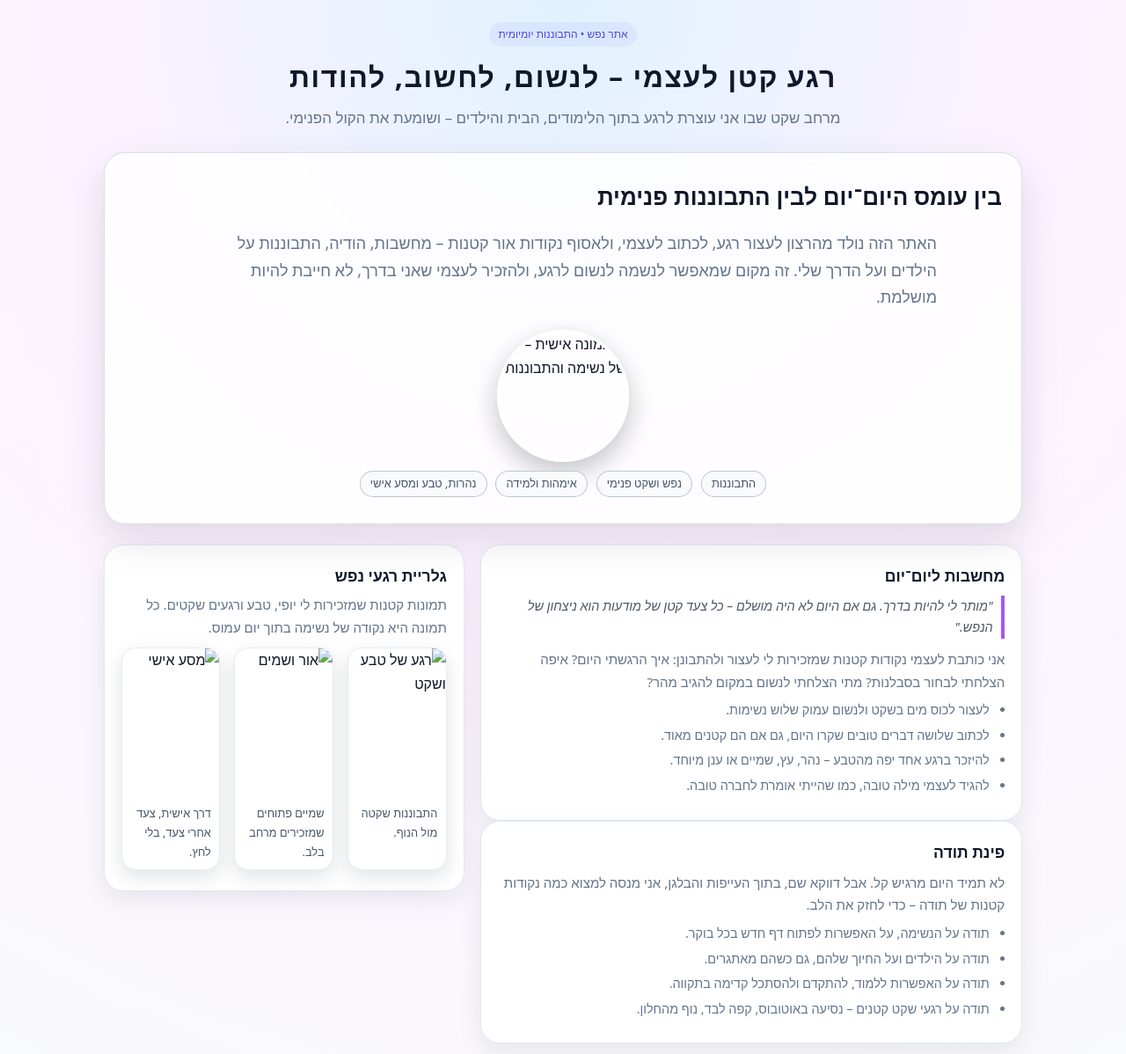
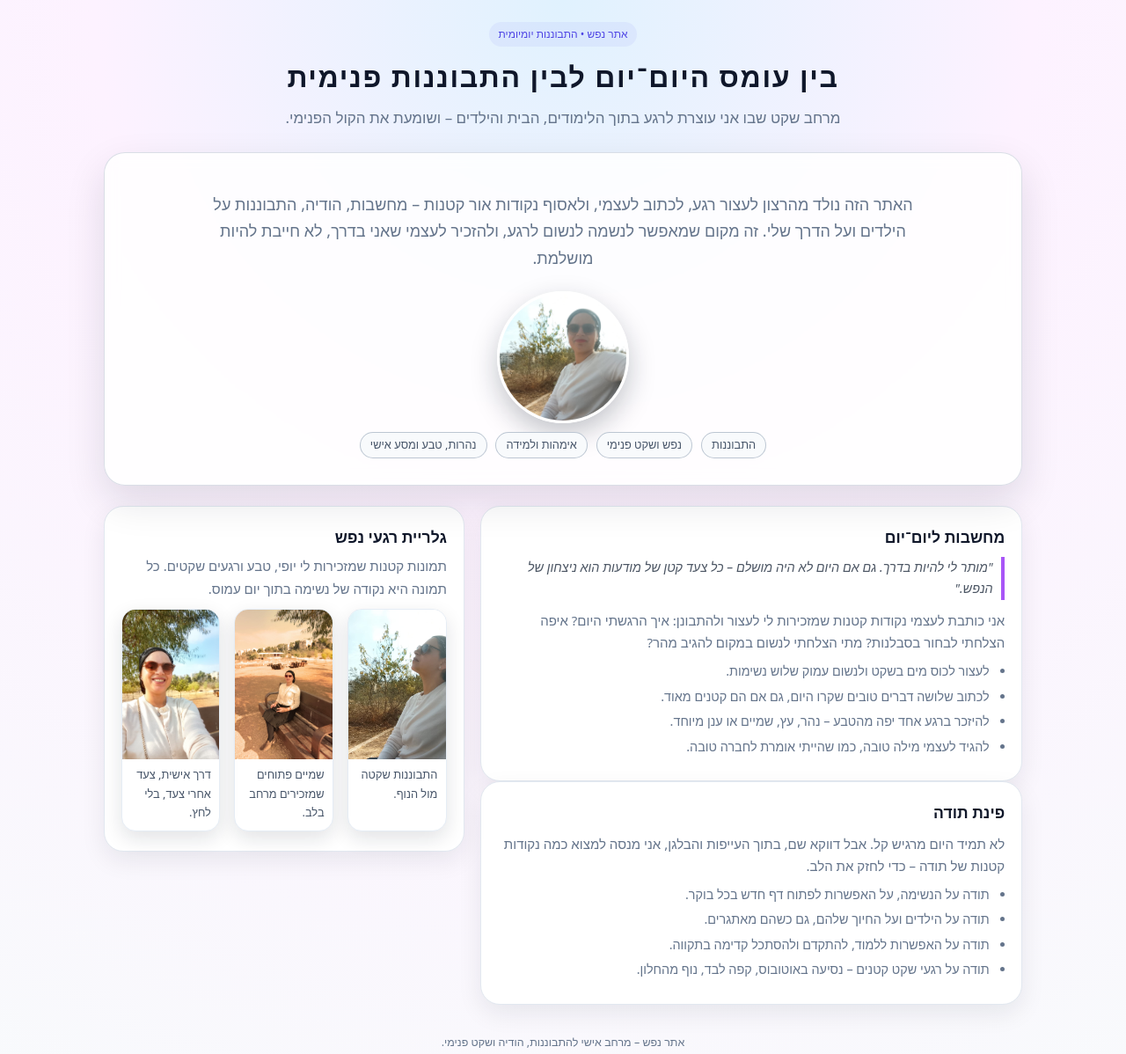
Before and after one commit to odel-halperin/nefesh-site, a plain HTML site: page index.html in a window 1280 px wide. Shown: the top 1198 px of the page at 88% size. Drawn offline with Linux system fonts and the light colour scheme.

Commit message:
Update index.html

```diff
--- a/index.html
+++ b/index.html
@@ -80,6 +80,7 @@
       max-width:850px;
       font-size:clamp(15px,2.2vw,18px);
       color:var(--muted);
+      text-align:center;
     }
 
     /* תמונה עגולה */
@@ -228,21 +229,20 @@
   <div class="page">
     <header>
       <div class="badge">אתר נפש • התבוננות יומיומית</div>
-      <h1>רגע קטן לעצמי – לנשום, לחשוב, להודות</h1>
+      <h1>בין עומס היום־יום לבין התבוננות פנימית</h1>
       <p>מרחב שקט שבו אני עוצרת לרגע בתוך הלימודים, הבית והילדים – ושומעת את הקול הפנימי.</p>
     </header>
 
     <section class="hero">
-      <h1>בין עומס היום־יום לבין התבוננות פנימית</h1>
       <p class="lead">
         האתר הזה נולד מהרצון לעצור רגע, לכתוב לעצמי, ולאסוף נקודות אור קטנות –
         מחשבות, הודיה, התבוננות על הילדים ועל הדרך שלי. זה מקום שמאפשר לנשמה
         לנשום לרגע, ולהזכיר לעצמי שאני בדרך, לא חייבת להיות מושלמת.
       </p>
 
-      <!-- תמונה עגולה – משתמשת ב-assets/img2.jpg -->
+      <!-- תמונה עגולה – משתמשת ב-img2.jpg שנמצא בשורש הפרויקט -->
       <div class="hero-portrait">
-        <img src="assets/img2.jpg" alt="תמונה אישית – רגע של נשימה והתבוננות" loading="lazy">
+        <img src="img2.jpg" alt="תמונה אישית – רגע של נשימה והתבוננות" loading="lazy">
       </div>
 
       <div class="hero-tags">
@@ -292,21 +292,20 @@
       <aside class="layout-side card gallery-card">
         <h2>גלריית רגעי נפש</h2>
         <p>
-          תמונות קטנות שמזכירות לי יופי, טבע ורגעים שקטים. כל תמונה היא נקודה
-          של נשימה בתוך יום עמוס.
+          תמונות קטנות שמזכירות לי יופי, טבע ורגעים שקטים.
+          כל תמונה היא נקודה של נשימה בתוך יום עמוס.
         </p>
         <div class="gallery-grid">
-          <!-- כאן השתמשתי ב-img1, img3, img4 – אפשר להחליף לפי הרצון שלך -->
           <figure>
-            <img src="assets/img1.jpg" alt="רגע של טבע ושקט">
+            <img src="img1.jpg" alt="רגע של טבע ושקט">
             <figcaption>התבוננות שקטה מול הנוף.</figcaption>
           </figure>
           <figure>
-            <img src="assets/img3.jpg" alt="אור ושמים">
+            <img src="img3.jpg" alt="אור ושמים">
             <figcaption>שמיים פתוחים שמזכירים מרחב בלב.</figcaption>
           </figure>
           <figure>
-            <img src="assets/img4.jpg" alt="מסע אישי">
+            <img src="img4.jpg" alt="מסע אישי">
             <figcaption>דרך אישית, צעד אחרי צעד, בלי לחץ.</figcaption>
           </figure>
         </div>
```
